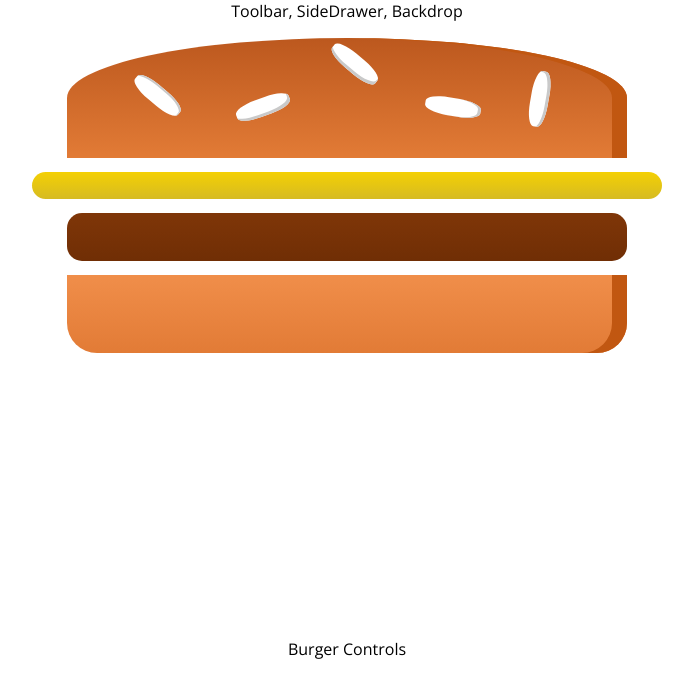
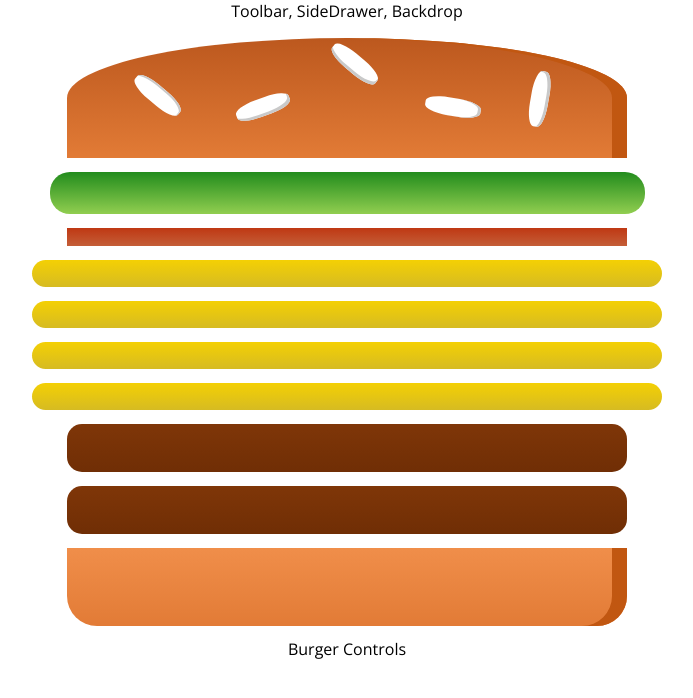
Before and after one commit to chaitanyadave23/reactjs-burger-app, a React (Create React App) app: page / in a window 1280 px wide. Shown: the top 698 px of the page, without its empty margins (293-986 px from the left). Built offline with nearby package versions, Linux system fonts and the light colour scheme.

Commit message:
Displaying burger ingredients dynamically

```diff
--- a/src/components/Burger/Burger.js
+++ b/src/components/Burger/Burger.js
@@ -4,15 +4,19 @@
 
 
 const burger = (props) => {
+    const transformedIngredients = Object.keys(props.ingredients)
+        .map(igKey => {
+            return [...Array(props.ingredients[igKey])].map((_, i) => {
+                return <BurgerIngredient key={igKey + i} type={igKey} />
+            });
+        });
+
     return (
-        <div className={classes.Burger}>
-            <BurgerIngredient type="bread-top" />
-            <BurgerIngredient type="cheese" />
-            <BurgerIngredient type="meat" />
-            <BurgerIngredient type="bread-bottom"/>
-
-
-        </div>
+    <div className={classes.Burger}>
+        <BurgerIngredient type="bread-top" />
+        {transformedIngredients}
+        <BurgerIngredient type="bread-bottom"/>
+    </div>
     );
 }
 
--- a/src/containers/BurgerBuilder/BurgerBuilder.js
+++ b/src/containers/BurgerBuilder/BurgerBuilder.js
@@ -2,10 +2,18 @@
 import Aux from '../../hoc/Auxilary';
 import Burger from '../../components/Burger/Burger'
 class BurgerBuilder extends Component {
+    state = {
+        ingredients: {
+            salad: 1,
+            bacon: 1,
+            cheese: 4,
+            meat: 2
+        }
+    }
     render() {
         return (
             <Aux>
-                <Burger />
+                <Burger ingredients = {this.state.ingredients} />
                 <div>Burger Controls</div>
             </Aux>
         );
```
Also changed, not shown: src/App.js (line endings or trailing spaces).
